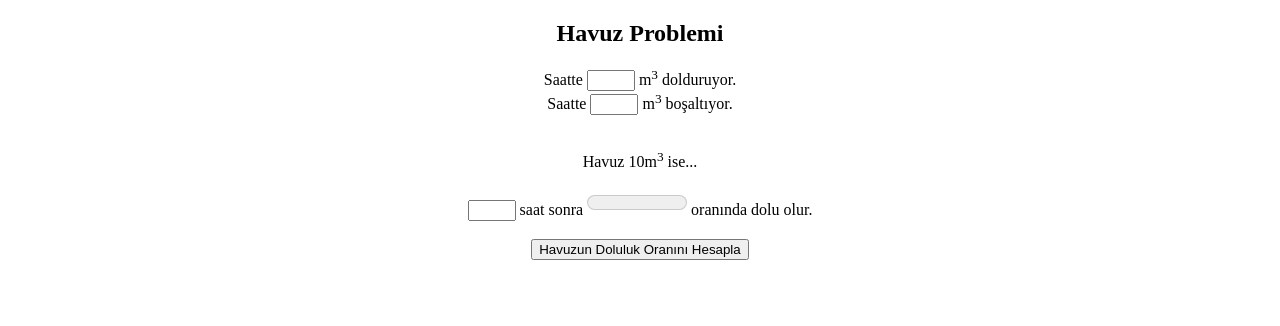
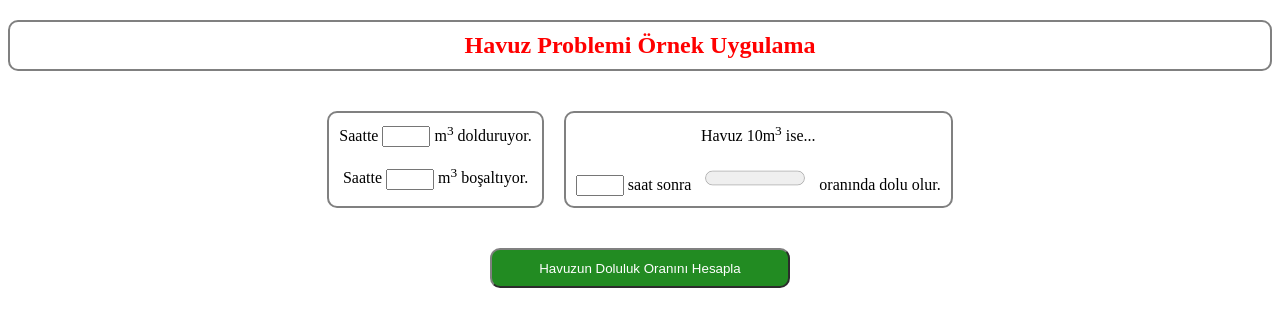
Before and after one commit to abdullah-aydogan/HavuzProblemi, a plain HTML site: page index.html in a window 1280 px wide. Drawn offline with Linux system fonts and the light colour scheme.

Commit message:
css eklendi

```diff
--- a/index.html
+++ b/index.html
@@ -5,6 +5,7 @@
 
         <meta charset="UTF-8"/>
         <title>Havuz Problemi</title>
+        <link rel="stylesheet" href="style.css"/>
 
         <script>
 
@@ -21,26 +22,28 @@
 
         </script>
 
-        <style>
-
-            body {
-
-                text-align: center;
-            }
-
-        </style>
-
     </head>
 
     <body>
 
-        <h2>Havuz Problemi</h2>
+        <h2>Havuz Problemi Örnek Uygulama</h2>
 
-        Saatte <input type="text" id="dolduran_musluk" style="width: 40px"/></input> m<sup>3</sup> dolduruyor. <br>
-        Saatte <input type="text" id="bosaltan_musluk" style="width: 40px"/></input> m<sup>3</sup> boşaltıyor. <br><br>
-        <p>Havuz 10m<sup>3</sup> ise...</p>
-        <input type="text" id="saat" style="width: 40px"/> saat sonra <meter id="oran" value="0" style="height: 30px; width: 100px"></meter> oranında dolu olur.
-        <br><br>
+        <div id="kutu">
+
+            <div id="alan1">
+                <p>Saatte <input type="text" id="dolduran_musluk" style="width: 40px"/></input> m<sup>3</sup> dolduruyor.</p> <br>
+                <p>Saatte <input type="text" id="bosaltan_musluk" style="width: 40px"/></input> m<sup>3</sup> boşaltıyor.</p>
+            </div>
+
+            <br>
+
+            <div id="alan2">
+                <p>Havuz 10m<sup>3</sup> ise...</p><br>
+                <p><input type="text" id="saat" style="width: 40px"/> saat sonra <progress id="oran" value="0"></progress> oranında dolu olur.</p>
+            </div>
+
+        </div>
+
         <button onclick="hesapla();"/>Havuzun Doluluk Oranını Hesapla</button>
 
     </body>
--- /dev/null
+++ b/style.css
@@ -0,0 +1,52 @@
+body {
+    text-align: center;
+}
+
+h2 {
+    border: 2px solid grey;
+    border-radius: 10px;
+    padding: 10px;
+    color: red;
+}
+
+p {
+    margin: 0px;
+    padding: 0px;
+}
+
+#kutu {
+    display: flex;
+    flex-direction: row;
+    justify-content: center;
+    margin-top: 40px;
+}
+
+#alan1 {
+    border: 2px solid grey;
+    border-radius: 10px;
+    padding: 10px;
+}
+
+#alan2 {
+    border: 2px solid grey;
+    border-radius: 10px;
+    margin-left: 20px;
+    padding: 10px;
+}
+
+button {
+    width: 300px;
+    height: 40px;
+    margin-top: 40px;
+    border-color: grey;
+    border-radius: 10px;
+    background-color: forestgreen;
+    color: white;
+}
+
+progress {
+    margin-left: 10px;
+    margin-right: 10px;
+    height: 30px;
+    width: 100px;
+}
```
